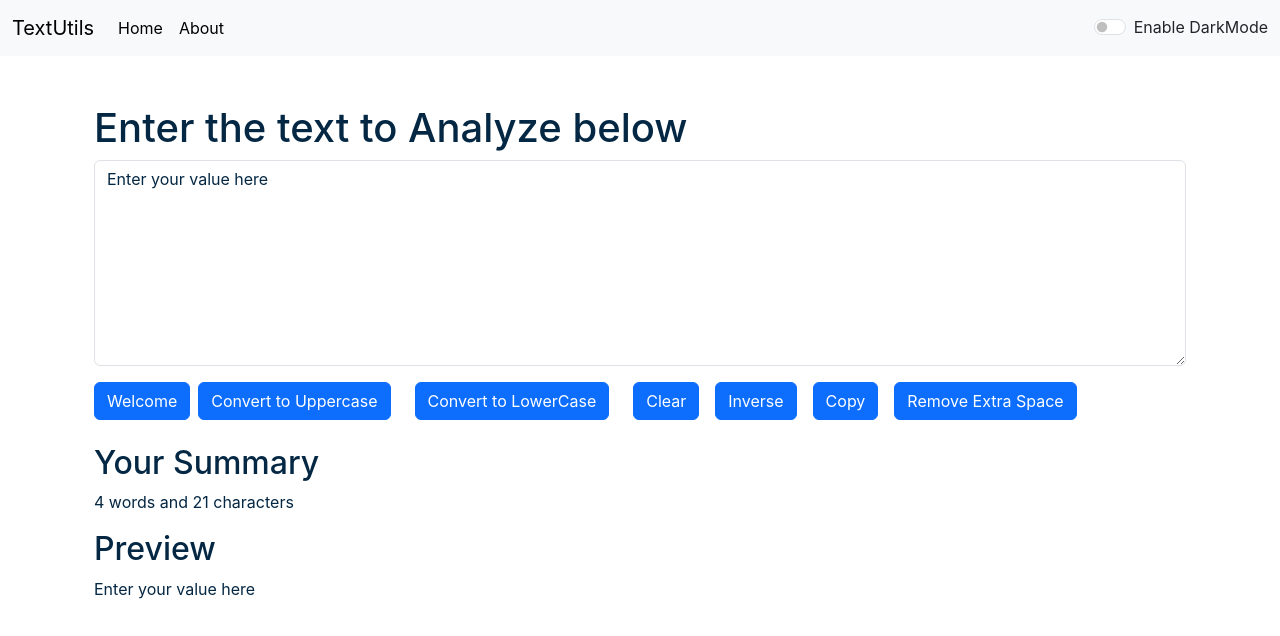
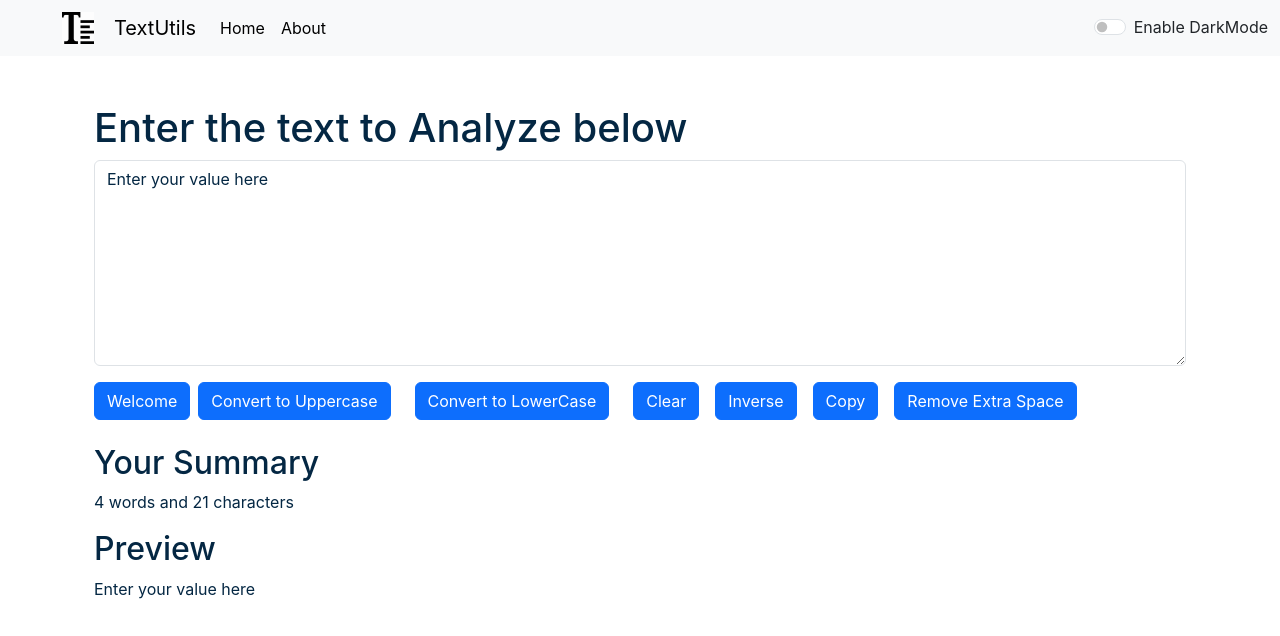
Before and after one commit to nehabulakhe/Textutils, a React (Create React App) app: page / in a window 1280 px wide. Shown: the top 636 px of the page. Built offline with nearby package versions, Linux system fonts and the light colour scheme.

Commit message:
Adding a image in navbar

```diff
--- a/src/components/Navbar.js
+++ b/src/components/Navbar.js
@@ -4,13 +4,14 @@ import { Link } from 'react-router-dom';
 
 export default function Navbar(props){
     let myStyle={
-        backgroundColor: 'black'
+        margin: '0px 20px 0px 50px'
     }
     return(
 
         <div >
-            <nav className={`navbar navbar-expand-lg navbar-${props.mode} bg-${props.mode}`} style={myStyle}>
+            <nav className={`navbar navbar-expand-lg navbar-${props.mode} bg-${props.mode}`}>
                 <div className="container-fluid">
+                <img style={myStyle} src="favicon-32x32.png"  />
                 <a className="navbar-brand" href="#">{props.title}</a>
                     <button className="navbar-toggler" type="button" data-bs-toggle="collapse" data-bs-target="#navbarSupportedContent" aria-controls="navbarSupportedContent" aria-expanded="false" aria-label="Toggle navigation">
                     <span className="navbar-toggler-icon"></span>
```
